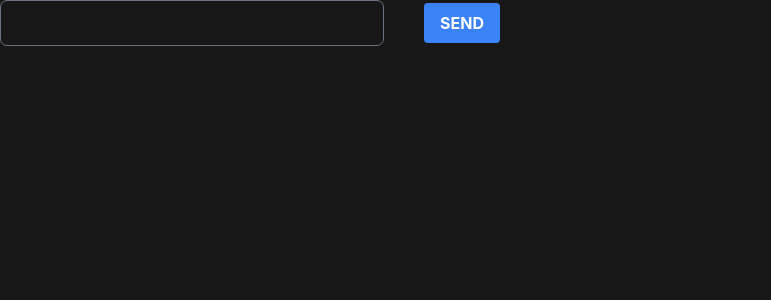
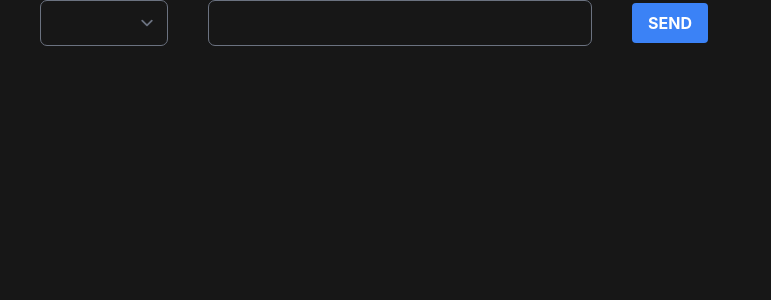
Before and after one commit to MadMac/api-tester, a Vue app: page / in a window 1280 px wide. Shown: the top 300 px of the page, without its empty margins (0-771 px from the left). Built offline with nearby package versions, Linux system fonts and the light colour scheme.

Commit message:
Add simple requestType dropdown

```diff
--- a/package.json
+++ b/package.json
@@ -14,6 +14,7 @@
     "vue": "^3.3.4"
   },
   "devDependencies": {
+    "@tailwindcss/forms": "^0.5.6",
     "@tauri-apps/cli": "^1.5.0",
     "@vitejs/plugin-vue": "^4.2.3",
     "autoprefixer": "^10.4.16",
--- a/src/App.vue
+++ b/src/App.vue
@@ -3,8 +3,10 @@ import { invoke } from '@tauri-apps/api'
 import { ref } from 'vue'
 
 const apiUrl = ref("");
+const requestType = ref("");
 
 const send_get_request = () => {
+  console.log(requestType)
   invoke('send_get_request', { apiUrl: apiUrl.value })
     .then((response) => {
       console.log(response)
@@ -15,6 +17,12 @@ const send_get_request = () => {
 
 <template>
   <div class="container mx-auto">
+    <select class="px-3 py-2.5 mx-10 w-32 bg-neutral-900 border rounded-[7px] border-gray-500 bg-gray-700 text-white"
+      v-model="requestType">
+      <option selected>GET</option>
+      <option>POST</option>
+      <option>PUT</option>
+    </select>
     <input class="px-3 py-2.5 w-96 bg-neutral-900 border rounded-[7px] border-gray-500" v-model="apiUrl" />
     <button class="btn btn-blue mx-10" @click="send_get_request()">
       SEND
--- a/tailwind.config.cjs
+++ b/tailwind.config.cjs
@@ -5,5 +5,7 @@ export default {
   theme: {
     extend: {},
   },
-  plugins: [],
+  plugins: [
+    require('@tailwindcss/forms'),
+  ],
 }
```
Also changed, not shown: 1 other file (tests, documents, lock files or other folders).
